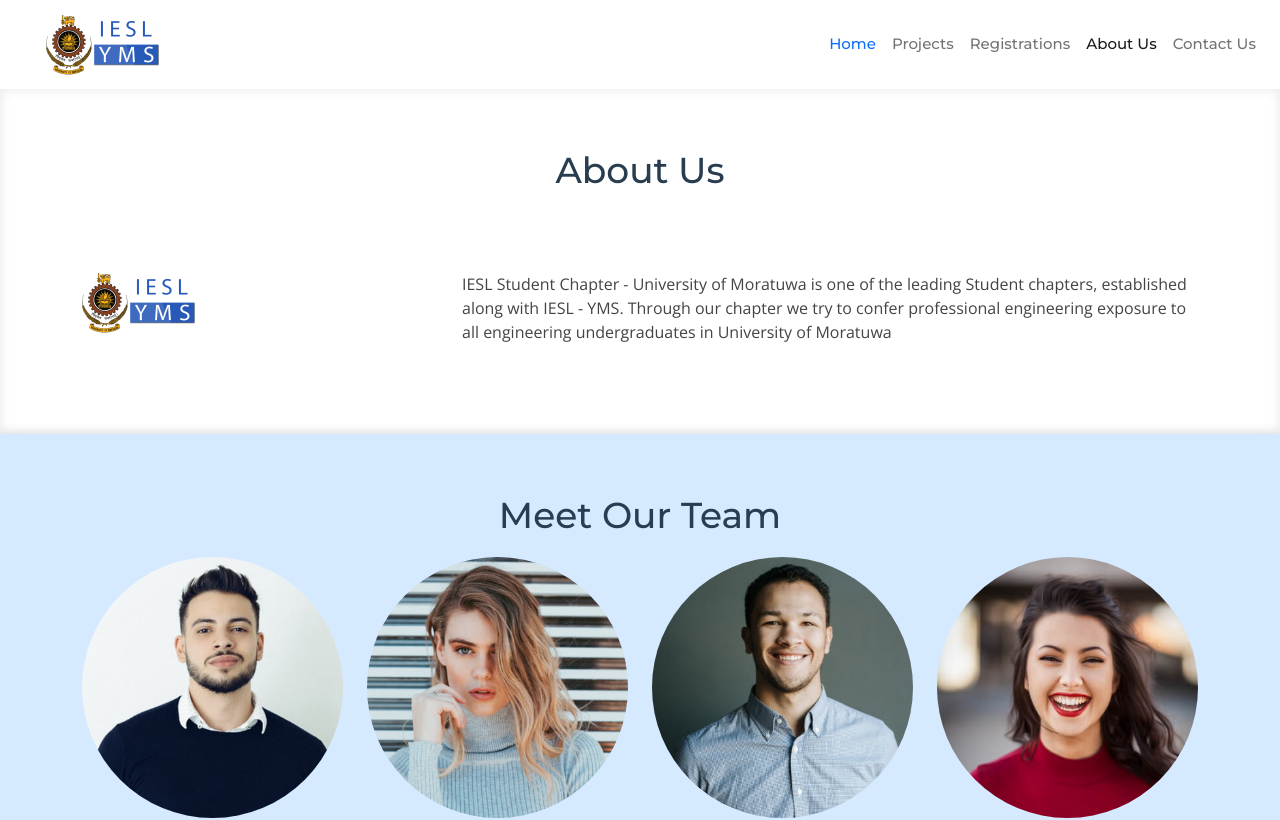
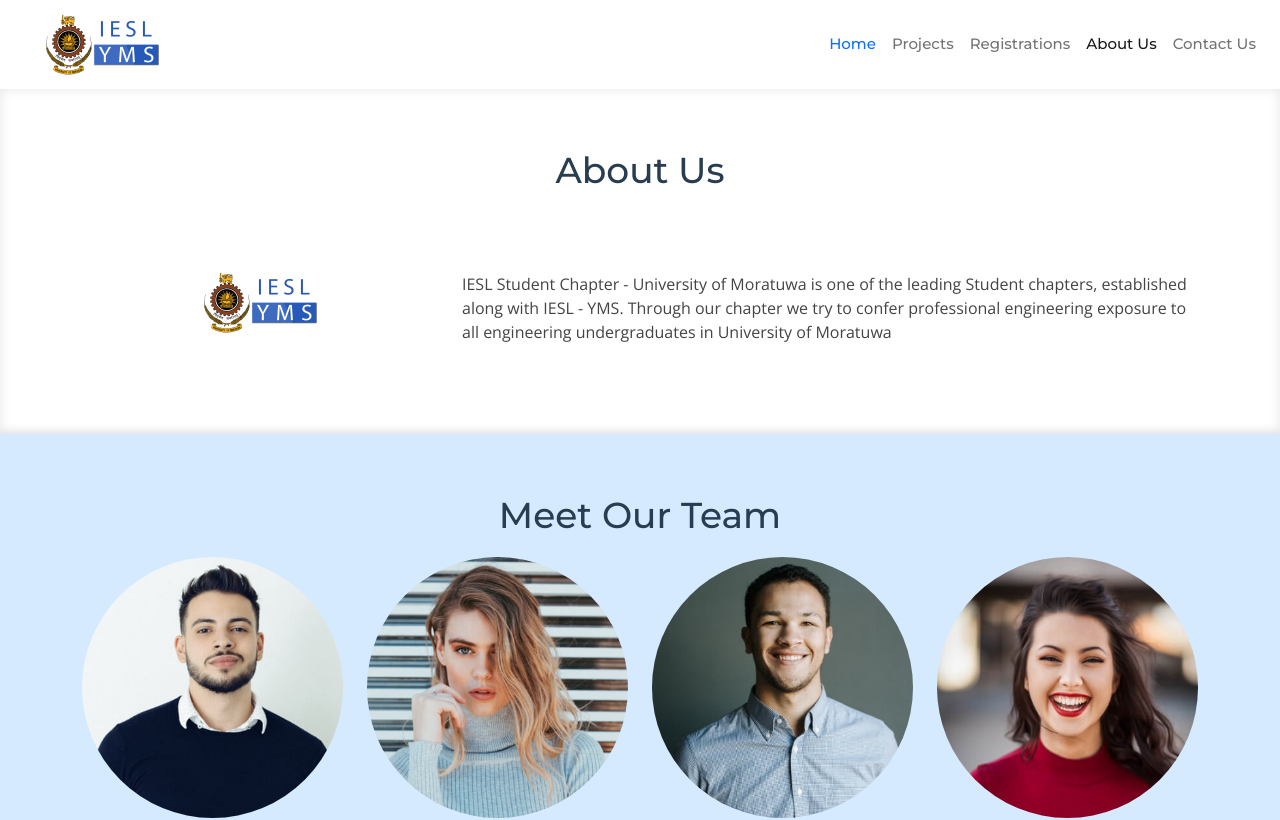
Before and after one commit to iesluomstudentschapter/iesl-chapter-web, an Angular app in the folder iesl-chapter-web-frontend/: page /about in a window 1280 px wide. Shown: the top 820 px of the page. Built offline with nearby package versions, Linux system fonts and the light colour scheme.

Commit message:
about us allignment adjusted

```diff
--- a/iesl-chapter-web-frontend/src/app/pages/about/about.component.html
+++ b/iesl-chapter-web-frontend/src/app/pages/about/about.component.html
@@ -7,7 +7,7 @@
       </header>
 
       <div class="row about-extra">
-        <div class="col-lg-4" data-aos="fade-right">
+        <div class="col-lg-4 text-center" data-aos="fade-right">
           <img src="assets/img/uom_yms.png" class="img-fluid" alt="">
         </div>
         <div class="col-lg-8 pt-5 pt-lg-0" data-aos="fade-left">
```
